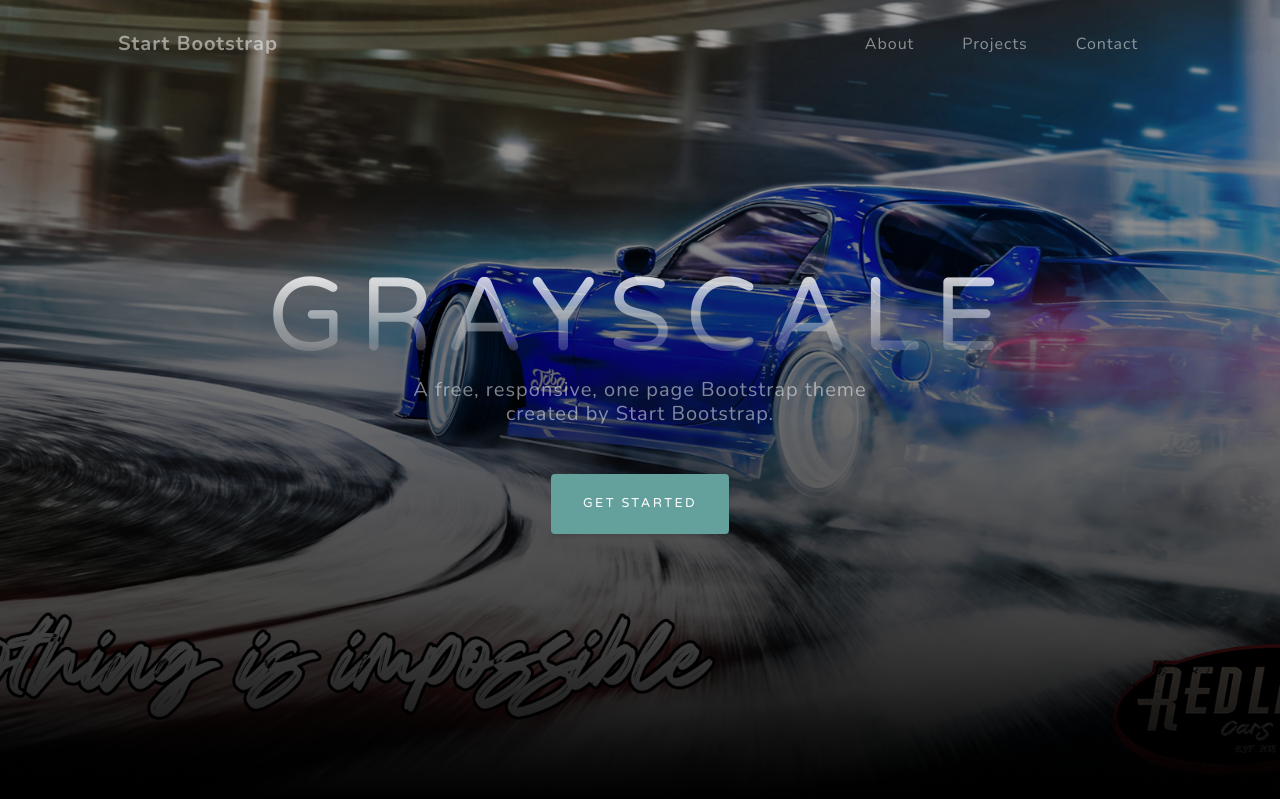
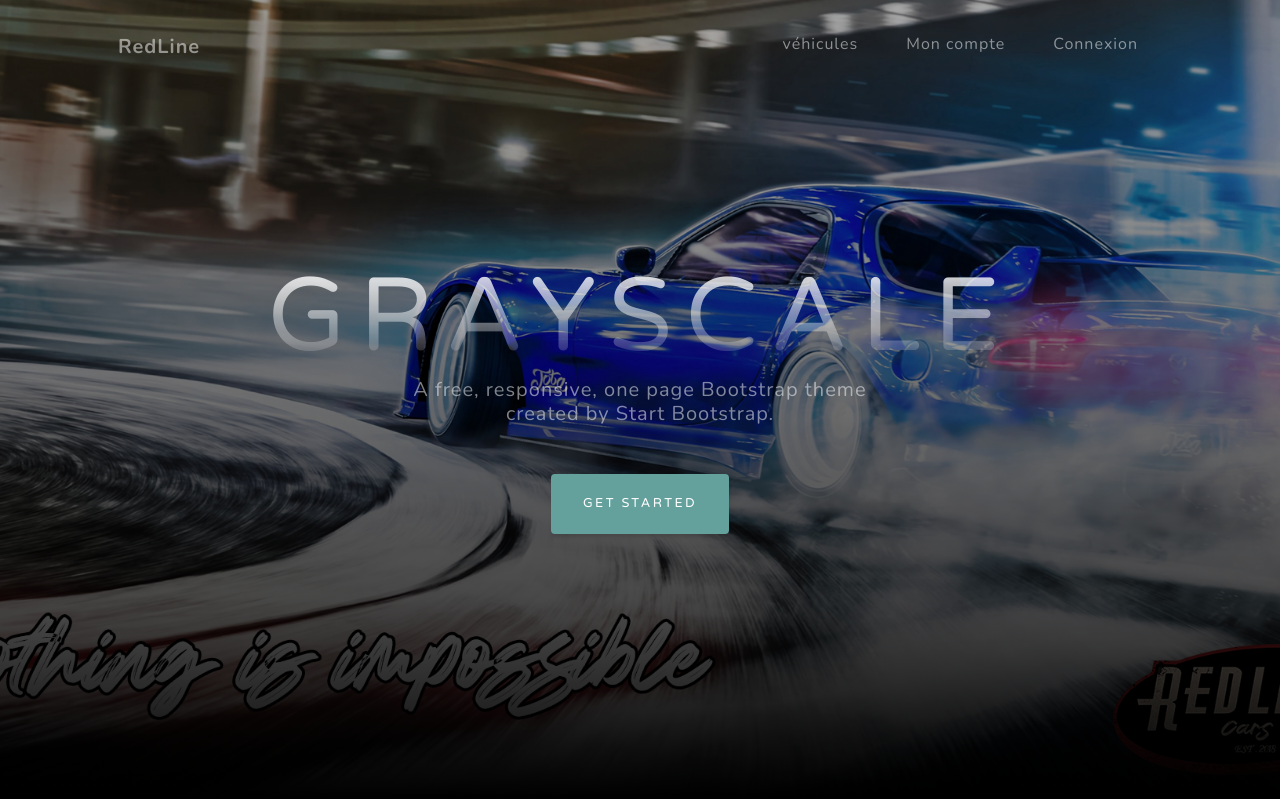
Before and after one commit to Linocent/RedLine, a Django app: page / in a window 1280 px wide. Shown: the top 799 px of the page. Run offline with Django 3.2, Linux system fonts and the light colour scheme; some libraries are stand-ins or nearby versions.

Commit message:
Setup the base.html

```diff
--- a/redline_car/templates/redline_car/base.html
+++ b/redline_car/templates/redline_car/base.html
@@ -0,0 +1,101 @@
+{% load static %}
+<!DOCTYPE html>
+<html lang="en">
+    <head>
+        <meta charset="utf-8" />
+        <meta name="viewport" content="width=device-width, initial-scale=1, shrink-to-fit=no" />
+        <meta name="description" content="" />
+        <meta name="author" content="" />
+        <title>RedLine</title>
+        <link rel="icon" type="image/x-icon" href="{% static 'redline_car/assets/favicon.ico' %}" />
+        <!-- Font Awesome icons (free version)-->
+        <script src="https://use.fontawesome.com/releases/v6.1.0/js/all.js" crossorigin="anonymous"></script>
+        <!-- Google fonts-->
+        <link href="https://fonts.googleapis.com/css?family=Varela+Round" rel="stylesheet" />
+        <link href="https://fonts.googleapis.com/css?family=Nunito:200,200i,300,300i,400,400i,600,600i,700,700i,800,800i,900,900i" rel="stylesheet" />
+        <!-- Core theme CSS (includes Bootstrap)-->
+        <link href="{% static 'redline_car/css/styles.css' %}" rel="stylesheet" />
+    </head>
+    <body id="page-top">
+        <!-- Navigation-->
+        <nav class="navbar navbar-expand-lg navbar-light fixed-top" id="mainNav">
+            <div class="container px-4 px-lg-5">
+                <!-- <img
+                        rel="logo"
+                        type="image/png"
+                        src="{% static 'redline_car/assets/img/redline_logo.png' %}"
+                        alt="logo"
+                >-->
+                <h1><a class="navbar-brand" href="{% url "index" %}">RedLine</a></h1>
+                <button class="navbar-toggler navbar-toggler-right" type="button" data-bs-toggle="collapse" data-bs-target="#navbarResponsive" aria-controls="navbarResponsive" aria-expanded="false" aria-label="Toggle navigation">
+                    Menu
+                    <i class="fas fa-bars"></i>
+                </button>
+                <div class="collapse navbar-collapse" id="navbarResponsive">
+                    <ul class="navbar-nav ms-auto">
+                        <li class="nav-item"><a class="nav-link" href="#about">véhicules</a></li>
+                        <li class="nav-item"><a class="nav-link" href="#projects">Mon compte</a></li>
+                        <li class="nav-item"><a class="nav-link" href="#signup">Connexion</a></li>
+                    </ul>
+                </div>
+            </div>
+        </nav>
+
+    {% block content %}
+    {% endblock %}
+
+            <!-- Contact-->
+        <section class="contact-section bg-black">
+            <div class="container px-4 px-lg-5">
+                <div class="row gx-4 gx-lg-5">
+                    <div class="col-md-4 mb-3 mb-md-0">
+                        <div class="card py-4 h-100">
+                            <div class="card-body text-center">
+                                <i class="fas fa-map-marked-alt text-primary mb-2"></i>
+                                <h4 class="text-uppercase m-0">Address</h4>
+                                <hr class="my-4 mx-auto" />
+                                <div class="small text-black-50">Los Santos</div>
+                            </div>
+                        </div>
+                    </div>
+                    <div class="col-md-4 mb-3 mb-md-0">
+                        <div class="card py-4 h-100">
+                            <div class="card-body text-center">
+                                <i class="fas fa-envelope text-primary mb-2"></i>
+                                <h4 class="text-uppercase m-0">Email</h4>
+                                <hr class="my-4 mx-auto" />
+                                <div class="small text-black-50"><a href="https://discord.gg/re8vFgkKhM">redline@discord.com</a></div>
+                            </div>
+                        </div>
+                    </div>
+                    <div class="col-md-4 mb-3 mb-md-0">
+                        <div class="card py-4 h-100">
+                            <div class="card-body text-center">
+                                <i class="fas fa-mobile-alt text-primary mb-2"></i>
+                                <h4 class="text-uppercase m-0">Phone</h4>
+                                <hr class="my-4 mx-auto" />
+                                <div class="small text-black-50">555-1234</div>
+                            </div>
+                        </div>
+                    </div>
+                </div>
+                <div class="social d-flex justify-content-center">
+                    <a class="mx-2" href="#!"><i class="fab fa-twitter"></i></a>
+                    <a class="mx-2" href="#!"><i class="fab fa-facebook-f"></i></a>
+                    <a class="mx-2" href="#!"><i class="fab fa-github"></i></a>
+                </div>
+            </div>
+        </section>
+        <!-- Footer-->
+        <footer class="footer bg-black small text-center text-white-50"><div class="container px-4 px-lg-5">Copyright &copy; Redline 2022</div></footer>
+        <!-- Bootstrap core JS-->
+        <script src="https://cdn.jsdelivr.net/npm/bootstrap@5.1.3/dist/js/bootstrap.bundle.min.js"></script>
+        <!-- Core theme JS-->
+        <script src=" {% static 'js/scripts.js' %}"></script>
+        <!-- * * * * * * * * * * * * * * * * * * * * * * * * * * * * * * * * * * * * * * * *-->
+        <!-- * *                               SB Forms JS                               * *-->
+        <!-- * * Activate your form at https://startbootstrap.com/solution/contact-forms * *-->
+        <!-- * * * * * * * * * * * * * * * * * * * * * * * * * * * * * * * * * * * * * * * *-->
+        <script src="https://cdn.startbootstrap.com/sb-forms-latest.js"></script>
+    </body>
+</html>
--- a/redline_car/templates/redline_car/index.html
+++ b/redline_car/templates/redline_car/index.html
@@ -1,39 +1,6 @@
+{% extends 'redline_car/base.html' %}
+{% block content %}
 {% load static %}
-<!DOCTYPE html>
-<html lang="en">
-    <head>
-        <meta charset="utf-8" />
-        <meta name="viewport" content="width=device-width, initial-scale=1, shrink-to-fit=no" />
-        <meta name="description" content="" />
-        <meta name="author" content="" />
-        <title>Grayscale - Start Bootstrap Theme</title>
-        <link rel="icon" type="image/x-icon" href="{% static 'redline_car/assets/favicon.ico' %}" />
-        <!-- Font Awesome icons (free version)-->
-        <script src="https://use.fontawesome.com/releases/v6.1.0/js/all.js" crossorigin="anonymous"></script>
-        <!-- Google fonts-->
-        <link href="https://fonts.googleapis.com/css?family=Varela+Round" rel="stylesheet" />
-        <link href="https://fonts.googleapis.com/css?family=Nunito:200,200i,300,300i,400,400i,600,600i,700,700i,800,800i,900,900i" rel="stylesheet" />
-        <!-- Core theme CSS (includes Bootstrap)-->
-        <link href="{% static 'redline_car/css/styles.css' %}" rel="stylesheet" />
-    </head>
-    <body id="page-top">
-        <!-- Navigation-->
-        <nav class="navbar navbar-expand-lg navbar-light fixed-top" id="mainNav">
-            <div class="container px-4 px-lg-5">
-                <a class="navbar-brand" href="#page-top">Start Bootstrap</a>
-                <button class="navbar-toggler navbar-toggler-right" type="button" data-bs-toggle="collapse" data-bs-target="#navbarResponsive" aria-controls="navbarResponsive" aria-expanded="false" aria-label="Toggle navigation">
-                    Menu
-                    <i class="fas fa-bars"></i>
-                </button>
-                <div class="collapse navbar-collapse" id="navbarResponsive">
-                    <ul class="navbar-nav ms-auto">
-                        <li class="nav-item"><a class="nav-link" href="#about">About</a></li>
-                        <li class="nav-item"><a class="nav-link" href="#projects">Projects</a></li>
-                        <li class="nav-item"><a class="nav-link" href="#signup">Contact</a></li>
-                    </ul>
-                </div>
-            </div>
-        </nav>
         <!-- Masthead-->
         <header class="masthead">
             <div class="container px-4 px-lg-5 d-flex h-100 align-items-center justify-content-center">
@@ -151,58 +118,4 @@
                 </div>
             </div>
         </section>
-        <!-- Contact-->
-        <section class="contact-section bg-black">
-            <div class="container px-4 px-lg-5">
-                <div class="row gx-4 gx-lg-5">
-                    <div class="col-md-4 mb-3 mb-md-0">
-                        <div class="card py-4 h-100">
-                            <div class="card-body text-center">
-                                <i class="fas fa-map-marked-alt text-primary mb-2"></i>
-                                <h4 class="text-uppercase m-0">Address</h4>
-                                <hr class="my-4 mx-auto" />
-                                <div class="small text-black-50">4923 Market Street, Orlando FL</div>
-                            </div>
-                        </div>
-                    </div>
-                    <div class="col-md-4 mb-3 mb-md-0">
-                        <div class="card py-4 h-100">
-                            <div class="card-body text-center">
-                                <i class="fas fa-envelope text-primary mb-2"></i>
-                                <h4 class="text-uppercase m-0">Email</h4>
-                                <hr class="my-4 mx-auto" />
-                                <div class="small text-black-50"><a href="#!">hello@yourdomain.com</a></div>
-                            </div>
-                        </div>
-                    </div>
-                    <div class="col-md-4 mb-3 mb-md-0">
-                        <div class="card py-4 h-100">
-                            <div class="card-body text-center">
-                                <i class="fas fa-mobile-alt text-primary mb-2"></i>
-                                <h4 class="text-uppercase m-0">Phone</h4>
-                                <hr class="my-4 mx-auto" />
-                                <div class="small text-black-50">+1 (555) 902-8832</div>
-                            </div>
-                        </div>
-                    </div>
-                </div>
-                <div class="social d-flex justify-content-center">
-                    <a class="mx-2" href="#!"><i class="fab fa-twitter"></i></a>
-                    <a class="mx-2" href="#!"><i class="fab fa-facebook-f"></i></a>
-                    <a class="mx-2" href="#!"><i class="fab fa-github"></i></a>
-                </div>
-            </div>
-        </section>
-        <!-- Footer-->
-        <footer class="footer bg-black small text-center text-white-50"><div class="container px-4 px-lg-5">Copyright &copy; Your Website 2022</div></footer>
-        <!-- Bootstrap core JS-->
-        <script src="https://cdn.jsdelivr.net/npm/bootstrap@5.1.3/dist/js/bootstrap.bundle.min.js"></script>
-        <!-- Core theme JS-->
-        <script src=" {% static 'js/scripts.js' %}"></script>
-        <!-- * * * * * * * * * * * * * * * * * * * * * * * * * * * * * * * * * * * * * * * *-->
-        <!-- * *                               SB Forms JS                               * *-->
-        <!-- * * Activate your form at https://startbootstrap.com/solution/contact-forms * *-->
-        <!-- * * * * * * * * * * * * * * * * * * * * * * * * * * * * * * * * * * * * * * * *-->
-        <script src="https://cdn.startbootstrap.com/sb-forms-latest.js"></script>
-    </body>
-</html>
+{% endblock %}
```
